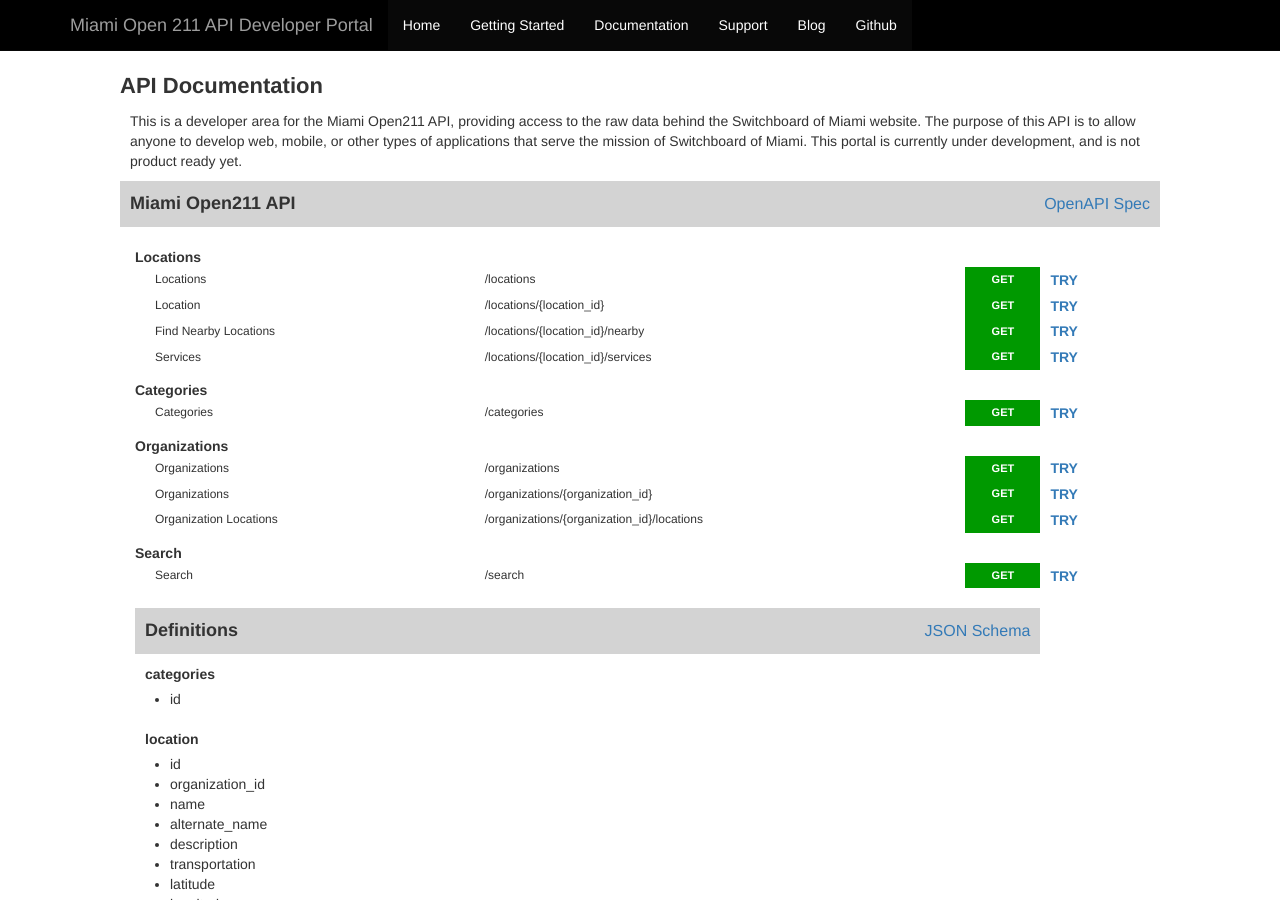
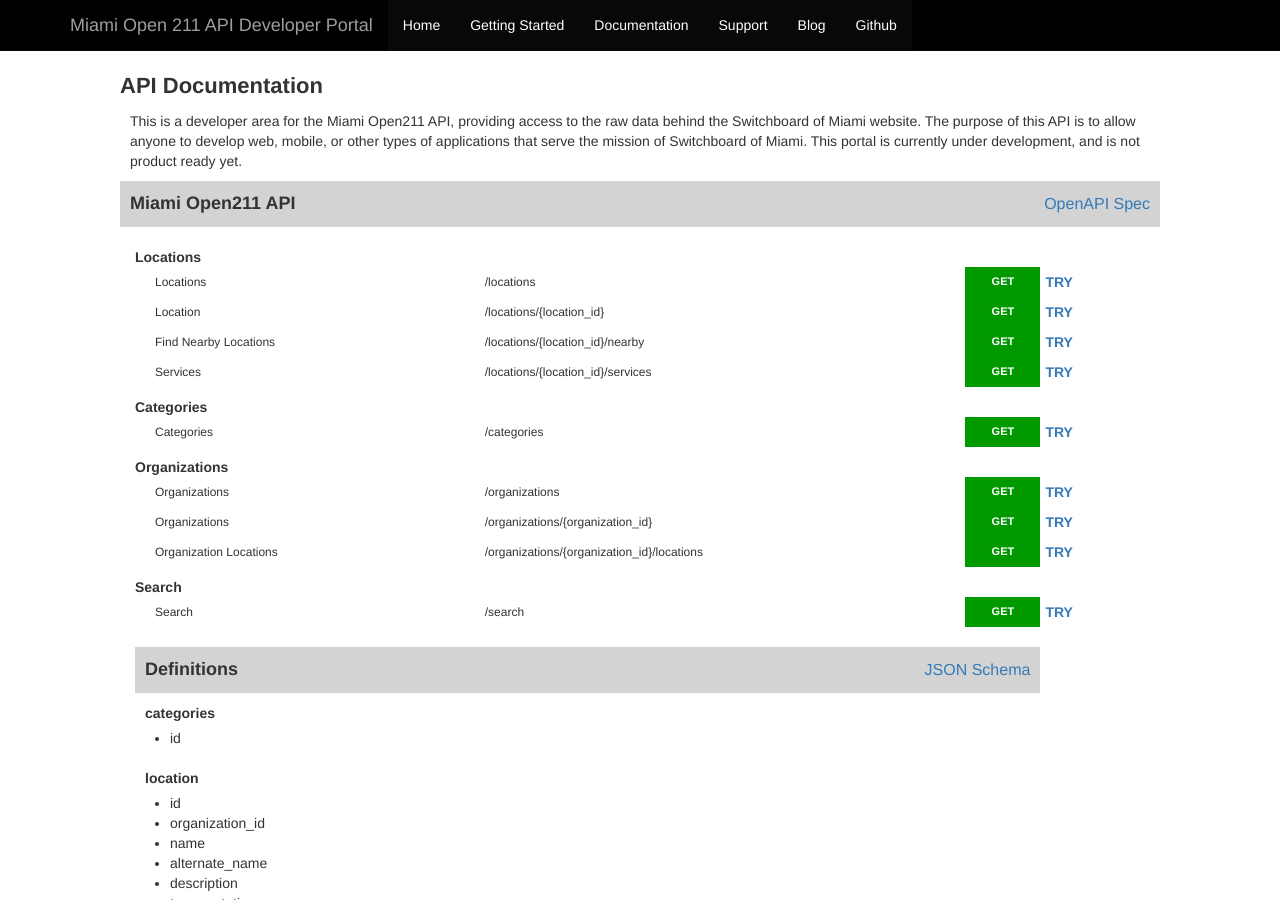
Before and after one commit to xrysanthos/developer-portal, a Jekyll site: the page built from documentation/index.html, in a window 1280 px wide and 900 px high. Built offline with Jekyll 4.4.1, drawn with Linux system fonts in a browser that asks for light colours; nearby versions of some CDN libraries; library files that are not in the unit come from our copies.

Commit message:
change padding

```diff
--- a/documentation/index.html
+++ b/documentation/index.html
@@ -302,7 +302,7 @@
                                         <td align="center" style="padding: 5px; width: 75px; background-color:#{{ back_color }}; font-weight: bold; font-size: 11px; color: #FFF;">
                                           {{ verb }}
                                         </td>
-                                        <td style="padding-left: 10px;">
+                                        <td style="padding: 5px;">
                                           <a href="#" onclick="showme('{{ slug }}-row'); return false;"><strong>TRY</strong></a>
                                         </tr>
                                       </tr>
```
